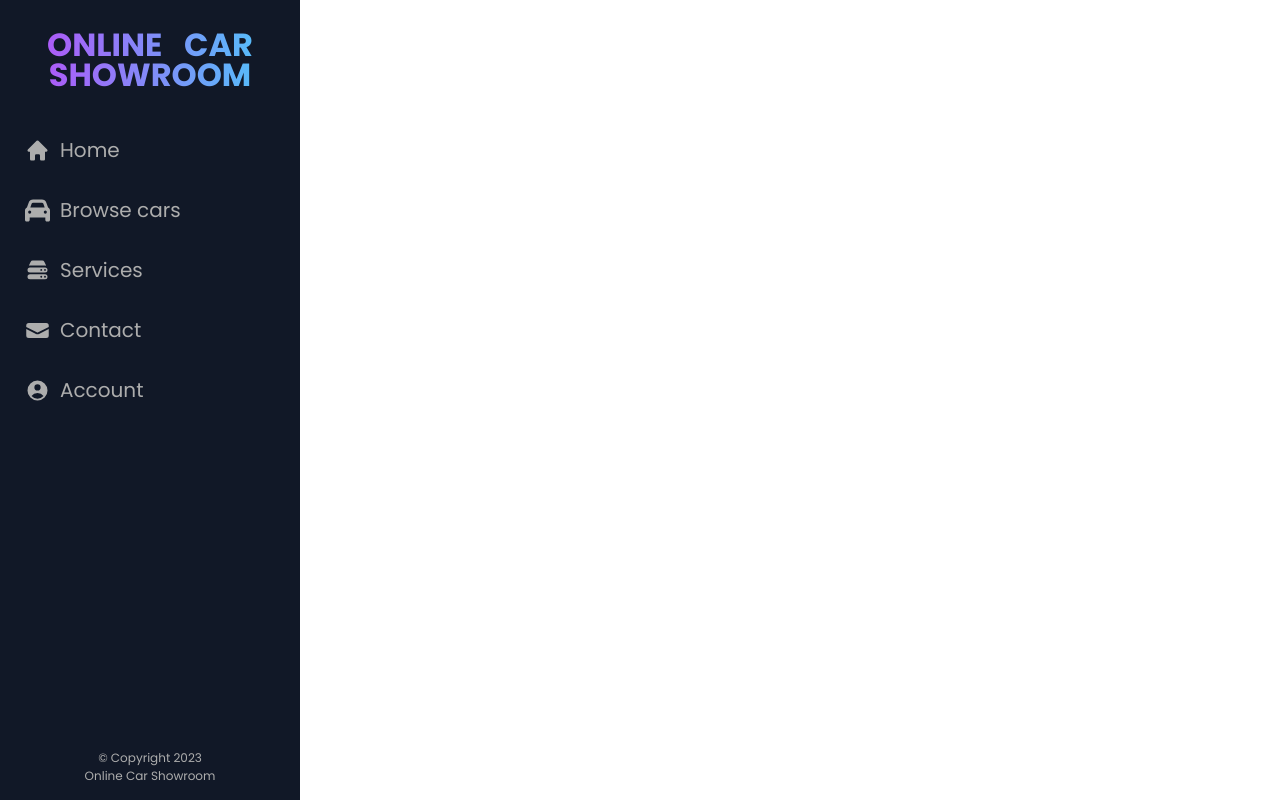
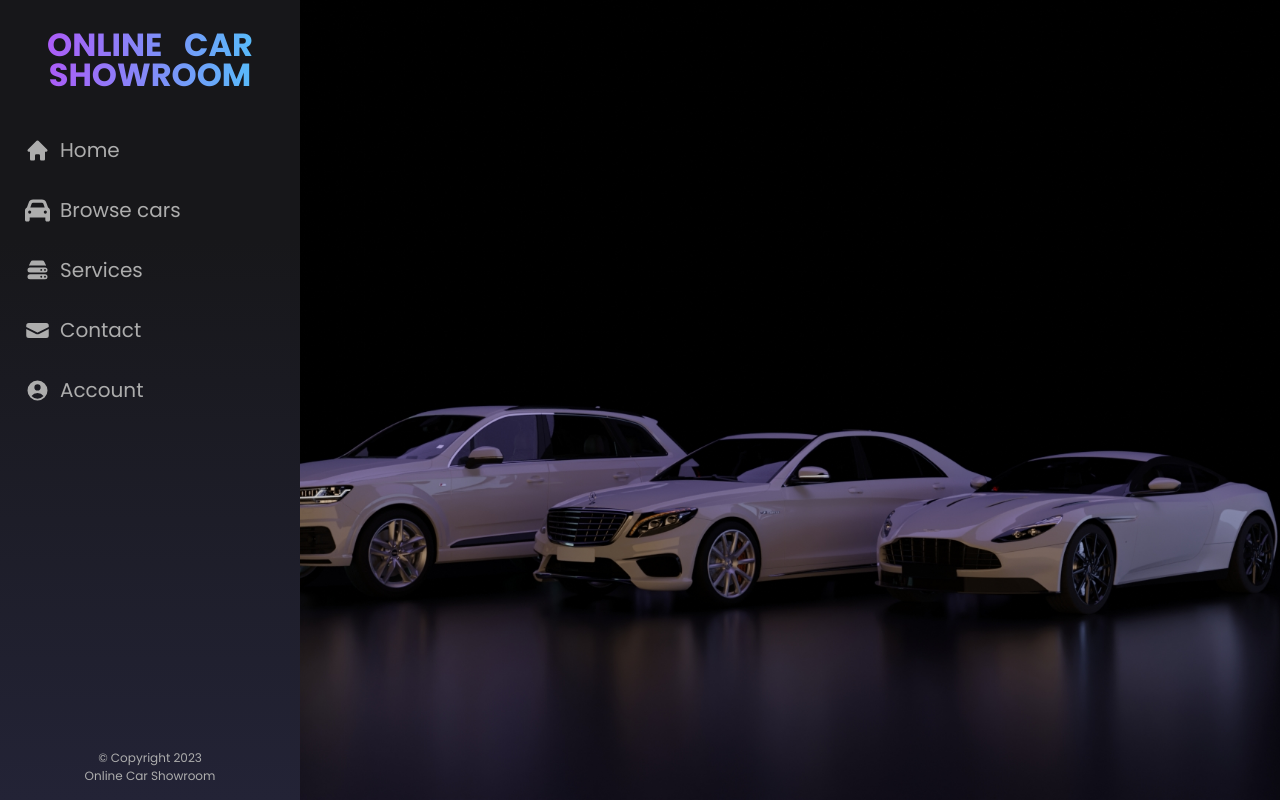
Before and after one commit to Fahmid-Chowdhury/Online-Car-Showroom, a React (Vite) app in the folder onlinecarshowroom/: page / in a window 1280 px wide. Built offline with nearby package versions, Linux system fonts and the light colour scheme.

Commit message:
image updated , navbar updated

```diff
--- a/onlinecarshowroom/src/components/Navbar.jsx
+++ b/onlinecarshowroom/src/components/Navbar.jsx
@@ -7,7 +7,7 @@ export default function Navbar() {
 
 return (
 <>
-  <div className='w-[300px] bg-gray-900 text-white relative'>
+  <div className='w-[300px] sidebar-background text-white relative'>
     <div className='text-center logo-container'>
       <span>ONLINE CAR</span>
       <span>SHOWROOM</span>
--- a/onlinecarshowroom/src/index.css
+++ b/onlinecarshowroom/src/index.css
@@ -9,6 +9,9 @@
 }
 body{
   font-family: 'poppins', sans-serif;
+}
+.sidebar-background{
+  background: linear-gradient(rgb(23, 23, 26) 30%, rgb(35, 35, 54) 100%);
 }
 .sidebar-navigation{
   margin: 0 10px;
@@ -74,3 +77,8 @@ body{
   font-size: 12px;
   text-align: center;
 }
+.home-container{
+  background-image: url("./assets/backgroundimage.jpg");
+  background-size: cover;
+  background-position: center;
+}
--- a/onlinecarshowroom/src/pages/HomePage.jsx
+++ b/onlinecarshowroom/src/pages/HomePage.jsx
@@ -5,8 +5,10 @@ export default function HomePage() {
 
     return (
         <>
-
-
+        <div className="flex-1 home-container">
+            <div className="image-container">
+            </div>
+        </div>
         </>
     );
 }
```
Also changed, not shown: onlinecarshowroom/src/assets/backgroundimage.jpg (added).
